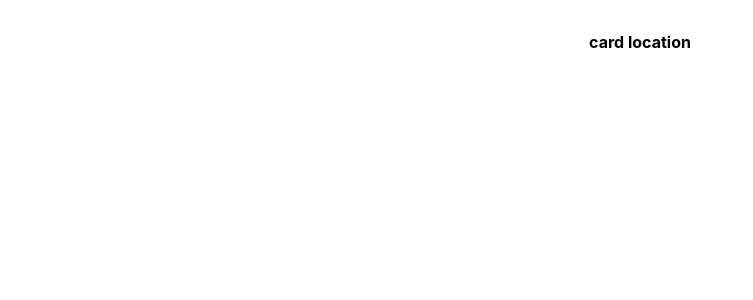
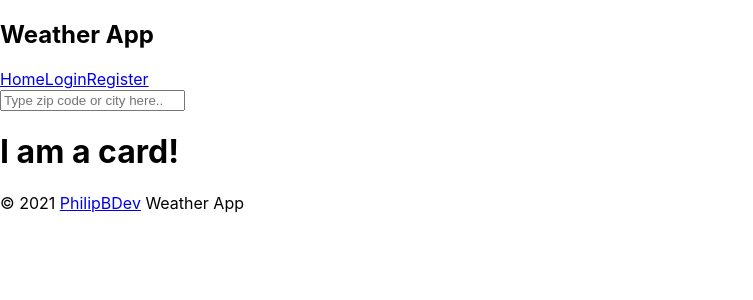
Before and after one commit to PhilipBDev/MERN-Weather-App-CLIENT, a React (Create React App) app in the folder frontend/: page / in a window 1280 px wide. Shown: the top 300 px of the page, without its empty margins (0-753 px from the left). Built offline with nearby package versions, Linux system fonts and the light colour scheme.

Commit message:
Basic structure

```diff
--- /dev/null
+++ b/frontend/src/App.css
@@ -0,0 +1,6 @@
+.title {
+    display: flex;
+    justify-content: center;
+    font-weight: bold;
+    margin-top: 1rem;
+  }
--- a/frontend/src/App.js
+++ b/frontend/src/App.js
@@ -1,10 +1,25 @@
+import { BrowserRouter as Router, Route } from 'react-router-dom';
+
+import CardList from './components/card/CardList';
+import LocationForm from './components/site/LocationForm';
 import CardContainer from './components/card/CardContainer';
+import Login from './components/user/Login';
+import Register from './components/user/Register';
+import NavBar from './components/site/NavBar';
+import Footer from './components/site/Footer';
 
 const App = () => {
   return (
-    <div className="title">
-      <CardContainer />
-    </div>
+    <Router>
+      <NavBar />
+      <div>
+        <Route exact path="/" component={LocationForm} />
+        <Route exact path="/" component={CardContainer} />
+        {/* <Route path="/login" component={Login} />
+        <Route path="/register" component={Register} /> */}
+      </div>
+      <Footer />
+    </Router>
   );
 };
 
--- a/frontend/src/components/card/CardContainer.js
+++ b/frontend/src/components/card/CardContainer.js
@@ -1,9 +1,11 @@
-import React from 'react';
+// Layout/Edit/Delete
+
+import LocationForm from '../site/LocationForm';
 
 const CardContainer = () => {
   return (
-    <div class="container">
-      <p>card location</p>
+    <div>
+      <h1>I am a card!</h1>
     </div>
   );
 };
--- a/frontend/src/components/card/CardList.js
+++ b/frontend/src/components/card/CardList.js
@@ -0,0 +1,13 @@
+// Displays list of weather cards
+
+import CardContainer from './CardContainer';
+
+const CardList = () => {
+  return (
+    <div>
+      <CardContainer />
+    </div>
+  );
+};
+
+export default CardList;
--- a/frontend/src/components/site/Footer.js
+++ b/frontend/src/components/site/Footer.js
@@ -0,0 +1,12 @@
+const Footer = () => {
+  return (
+    <div>
+      <p>
+        &copy; 2021 <a href="https://github.com/PhilipBDev">PhilipBDev</a>{' '}
+        Weather App
+      </p>
+    </div>
+  );
+};
+
+export default Footer;
--- a/frontend/src/components/site/LocationForm.js
+++ b/frontend/src/components/site/LocationForm.js
@@ -1,2 +1,22 @@
 // Insert ZIP or city. Geolocation.
 // Location, Image, Temp
+
+const LocationForm = () => {
+  const onSubmit = (e) => {
+    e.preventDefault();
+  };
+
+  return (
+    <div>
+      <form onSubmit={onSubmit}>
+        <input
+          type="text"
+          name="location"
+          placeholder="Type zip code or city here.."
+        />
+      </form>
+    </div>
+  );
+};
+
+export default LocationForm;
--- /dev/null
+++ b/frontend/src/components/site/NavBar.js
@@ -0,0 +1,16 @@
+import { Link } from 'react-router-dom';
+
+const NavBar = () => {
+  return (
+    <nav className="navbar">
+      <h1>Weather App</h1>
+      <div className="links">
+        <Link to="/">Home</Link>
+        <Link to="/login">Login</Link>
+        <Link to="/register">Register</Link>
+      </div>
+    </nav>
+  );
+};
+
+export default NavBar;
--- a/frontend/src/index.css
+++ b/frontend/src/index.css
@@ -11,10 +11,3 @@ code {
   font-family: source-code-pro, Menlo, Monaco, Consolas, 'Courier New',
     monospace;
 }
-
-.title {
-  display: flex;
-  justify-content: center;
-  font-weight: bold;
-  margin-top: 1rem;
-}
```
Also changed, not shown: frontend/src/components/site/Header.js (deleted).
